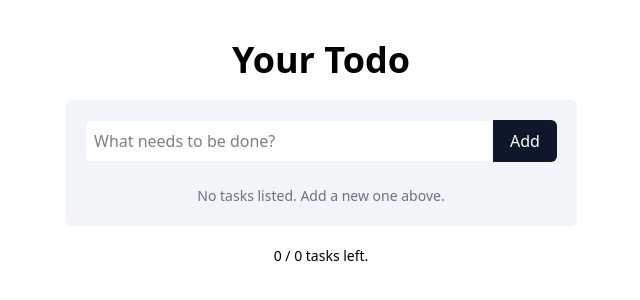
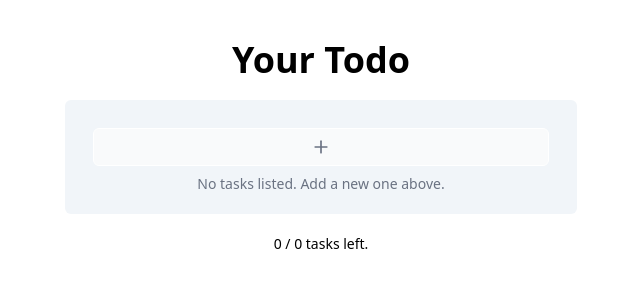
Before and after one commit to sarisman84/vite-react-todo, a React (Vite) app: page / in a window 1280 px wide. Shown: the top 300 px of the page, without its empty margins (319-959 px from the left). Built offline with nearby package versions, Linux system fonts and the light colour scheme.

Commit message:
Moved Task creation ui to its own modal using HeadlessUI

```diff
--- a/src/App.tsx
+++ b/src/App.tsx
@@ -1,6 +1,6 @@
 import AddTodoForm from "./components/add-todo-form";
-import TodoList from "./components/todo-list";
-import TodoSummary from "./components/todo-summary";
+import TodoList from "./components/todo/todo-list";
+import TodoSummary from "./components/todo/todo-summary";
 import useTodoLogic from "./hooks/use-todo-logic";
 
 function App() {
@@ -15,12 +15,12 @@ function App() {
   return (
     <main className="py-10 h-screen space-y-5 overflow-y-auto">
       <h1 className="font-bold text-4xl text-center">Your Todo</h1>
-      <div className="max-w-lg mx-auto bg-slate-100 rounded-md p-5 space-y-6">
-        <AddTodoForm onSubmit={createItem} />
+      <div className="max-w-lg mx-auto bg-slate-100 rounded-md p-5">
         <TodoList
           entries={entries}
           onItemUpdated={onItemUpdated}
           onItemDeleted={removeItem}
+          onCreateItem={createItem}
         />
       </div>
       <TodoSummary
--- /dev/null
+++ b/src/components/create-todo-dialog.tsx
@@ -0,0 +1,72 @@
+import { Dialog, DialogBackdrop, DialogPanel, DialogTitle } from "@headlessui/react";
+import { Plus } from "lucide-react";
+import { useState } from "react";
+
+interface TodoCreateDialogArgs {
+  createItem: (title: string) => void;
+}
+
+function TodoCreateDialog({ createItem }: TodoCreateDialogArgs) {
+  const [input, setInput] = useState("");
+  const [isOpen, setOpenFlag] = useState(false);
+
+  function handleSubmit(result: React.SubmitEvent<HTMLFormElement>) {
+    result.preventDefault();
+
+    //If input is empty, exit
+    if (!input.trim()) {
+      return;
+    }
+
+    createItem(input);
+    setInput("");
+    setOpenFlag(false);
+  }
+
+  return (
+    <>
+      <div className="p-2">
+        <div className="flex items-center gap-1">
+          <button
+            onClick={() => setOpenFlag(true)}
+            className="flex items-center gap-2 border rounded-md p-2 border-white bg-gray-50 hover:bg-slate-200 hover:border-slate-200 grow"
+          >
+            <Plus
+              size={20}
+              className="flex text-gray-500 hover:text-slate-900 items-center grow"
+            />
+          </button>
+        </div>
+
+        <Dialog
+          open={isOpen}
+          onClose={() => setOpenFlag(false)}
+          className="relative z-50"
+        >
+          <DialogBackdrop className="fixed inset-0 bg-black/30" />
+          <div className="fixed inset-0 flex w-screen items-center justify-center p-4">
+            <DialogPanel className="max-w-lg space-y-4 border bg-white p-12">
+              <DialogTitle className="font-bold">Create new task</DialogTitle>
+              <form className="flex" onSubmit={handleSubmit}>
+                <input
+                  value={input}
+                  onChange={(e) => setInput(e.target.value)}
+                  placeholder="What needs to be done?"
+                  className="rounded-s-md grow border border-slate-100 bg-white p-2"
+                />
+                <button
+                  type="submit"
+                  className="w-16 rounded-e-md bg-slate-900 text-white hover:bg-slate-800"
+                >
+                  Add
+                </button>
+              </form>
+            </DialogPanel>
+          </div>
+        </Dialog>
+      </div>
+    </>
+  );
+}
+
+export default TodoCreateDialog;
--- a/src/components/todo-items.tsx
+++ b/src/components/todo/todo-items.tsx
@@ -1,5 +1,5 @@
 import { Trash2 } from "lucide-react";
-import type { Todo } from "../data/todos";
+import type { Todo } from "../../data/todos";
 
 export interface TodoItemArgs {
     item: Todo;
--- a/src/components/todo-list.tsx
+++ b/src/components/todo/todo-list.tsx
@@ -1,13 +1,21 @@
-import type { Todo } from "../data/todos";
+import { useState } from "react";
+import type { Todo } from "../../data/todos";
+import TodoCreateDialog from "../create-todo-dialog";
 import TodoEntry from "./todo-items";
 
 interface TodoListArgs {
   entries: Todo[];
   onItemUpdated: (id: number, completed: boolean) => void;
   onItemDeleted: (id: number) => void;
+  onCreateItem: (title: string) => void;
 }
 
-function TodoList({ entries, onItemUpdated, onItemDeleted }: TodoListArgs) {
+function TodoList({
+  entries,
+  onItemUpdated,
+  onItemDeleted,
+  onCreateItem,
+}: TodoListArgs) {
   const entriesSorted = entries.sort((a, b) => {
     if (a.completed === b.completed) {
       return b.id - a.id;
@@ -17,7 +25,7 @@ function TodoList({ entries, onItemUpdated, onItemDeleted }: TodoListArgs) {
 
   return (
     <>
-      <div className="space-y-2">
+      <div className="space-y-4">
         {entriesSorted.map((entry) => (
           <p key={entry.id}>
             <TodoEntry
@@ -28,11 +36,14 @@ function TodoList({ entries, onItemUpdated, onItemDeleted }: TodoListArgs) {
             />
           </p>
         ))}
+        <TodoCreateDialog
+          createItem={onCreateItem}
+        />
       </div>
       {entries.length === 0 && (
-         <p className="text-center text-sm text-gray-500">
-            No tasks listed. Add a new one above.
-         </p>
+        <p className="text-center text-sm text-gray-500">
+          No tasks listed. Add a new one above.
+        </p>
       )}
     </>
   );
--- a/src/components/todo-summary.tsx
+++ b/src/components/todo/todo-summary.tsx
@@ -1,4 +1,4 @@
-import type { Todo } from "../data/todos";
+import type { Todo } from "../../data/todos";
 
 interface TodoSummaryArgs{
     entries: Todo[],
```
